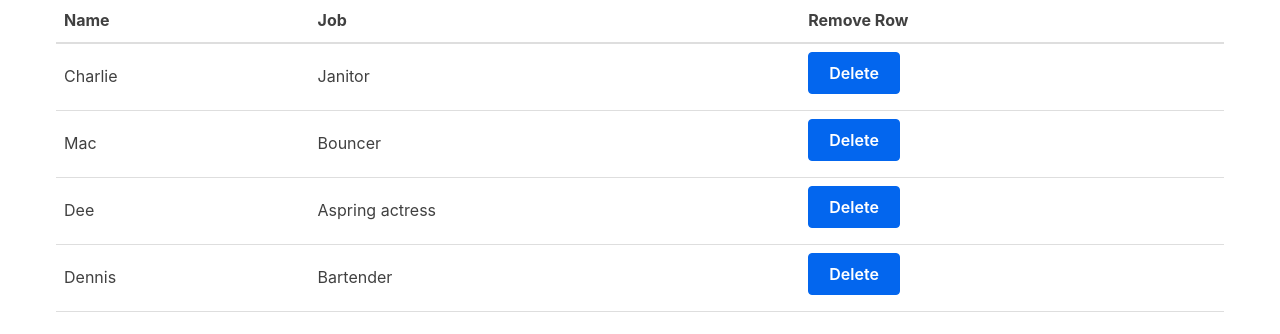
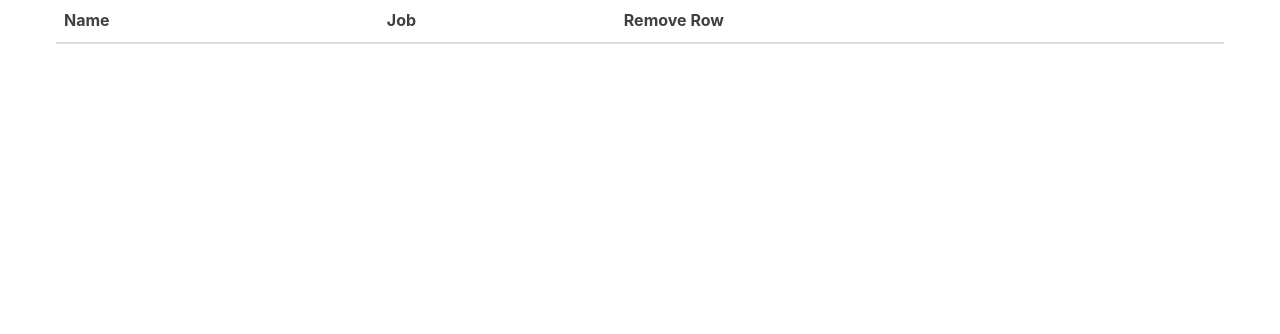
Before and after one commit to sapierre26/Lab_1_React_First_App, a React (Vite) app in the folder packages/react-frontend/: page / in a window 1280 px wide. Shown: the top 334 px of the page. Built offline with nearby package versions, Linux system fonts and the light colour scheme.

Commit message:
Form.jsx file made to create form for input data

```diff
--- /dev/null
+++ b/packages/react-frontend/src/Form.jsx
@@ -0,0 +1,38 @@
+// src/Form.jsx
+import React, { useState } from "react";
+
+function Form() {
+  const [person, setPerson] = useState({
+    name: "",
+    job: ""
+  });
+
+  function handleChange(event) {
+    const { name, value } = event.target;
+    if (name === "job")
+      setPerson({ name: person["name"], job: value });
+    else setPerson({ name: value, job: person["job"] });
+  }
+
+  return (
+    <form>
+      <label htmlFor="name">Name</label>
+      <input
+        type="text"
+        name="name"
+        id="name"
+        value={person.name}
+        onChange={handleChange}
+      />
+      <label htmlFor="job">Job</label>
+      <input
+        type="text"
+        name="job"
+        id="job"
+        value={person.job}
+        onChange={handleChange}
+      />
+    </form>
+  );
+}
+export default Form;
--- a/packages/react-frontend/src/MyApp.jsx
+++ b/packages/react-frontend/src/MyApp.jsx
@@ -1,44 +1,11 @@
 // src/MyApp.jsx
 import React, { useState } from "react";
 import Table from "./Table";
-
-const characters = [
-  {
-    name: "Charlie",
-    job: "Janitor"
-  },
-  {
-    name: "Mac",
-    job: "Bouncer"
-  },
-  {
-    name: "Dee",
-    job: "Aspring actress"
-  },
-  {
-    name: "Dennis",
-    job: "Bartender"
-  }
-];
+import Form from "./Form";
 
 function MyApp() {
   const [characters, setCharacters] = useState([
-    {
-      name: "Charlie",
-      job: "Janitor"
-    },
-    {
-      name: "Mac",
-      job: "Bouncer"
-    },
-    {
-      name: "Dee",
-      job: "Aspring actress"
-    },
-    {
-      name: "Dennis",
-      job: "Bartender"
-    }
+
   ]);
 
   function removeOneCharacter(index) {
@@ -56,6 +23,16 @@
       />
     </div>
   );
+
+  return (
+    <div className="container">
+      <Table
+        characterData={characters}
+        removeCharacter={removeOneCharacter}
+      />
+      <Form />
+    </div>
+  );
 }
 
 export default MyApp;
```
